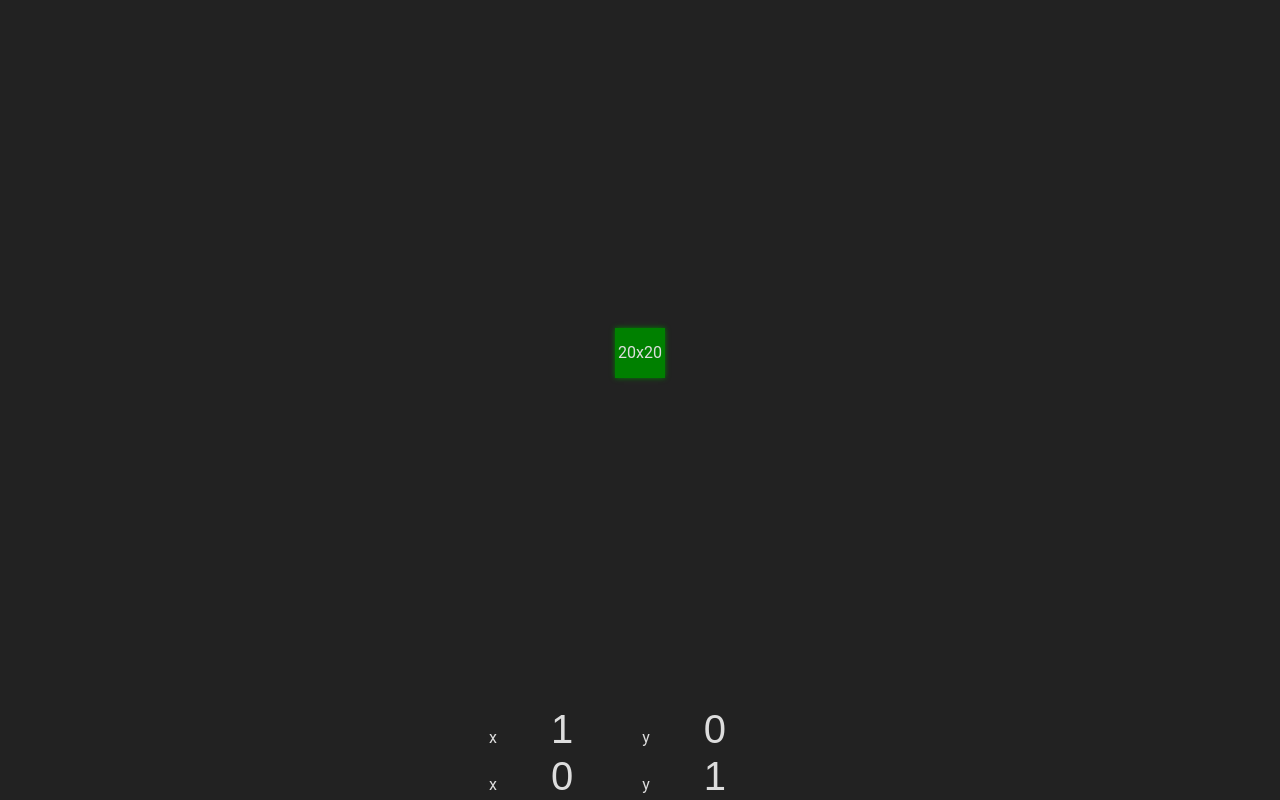
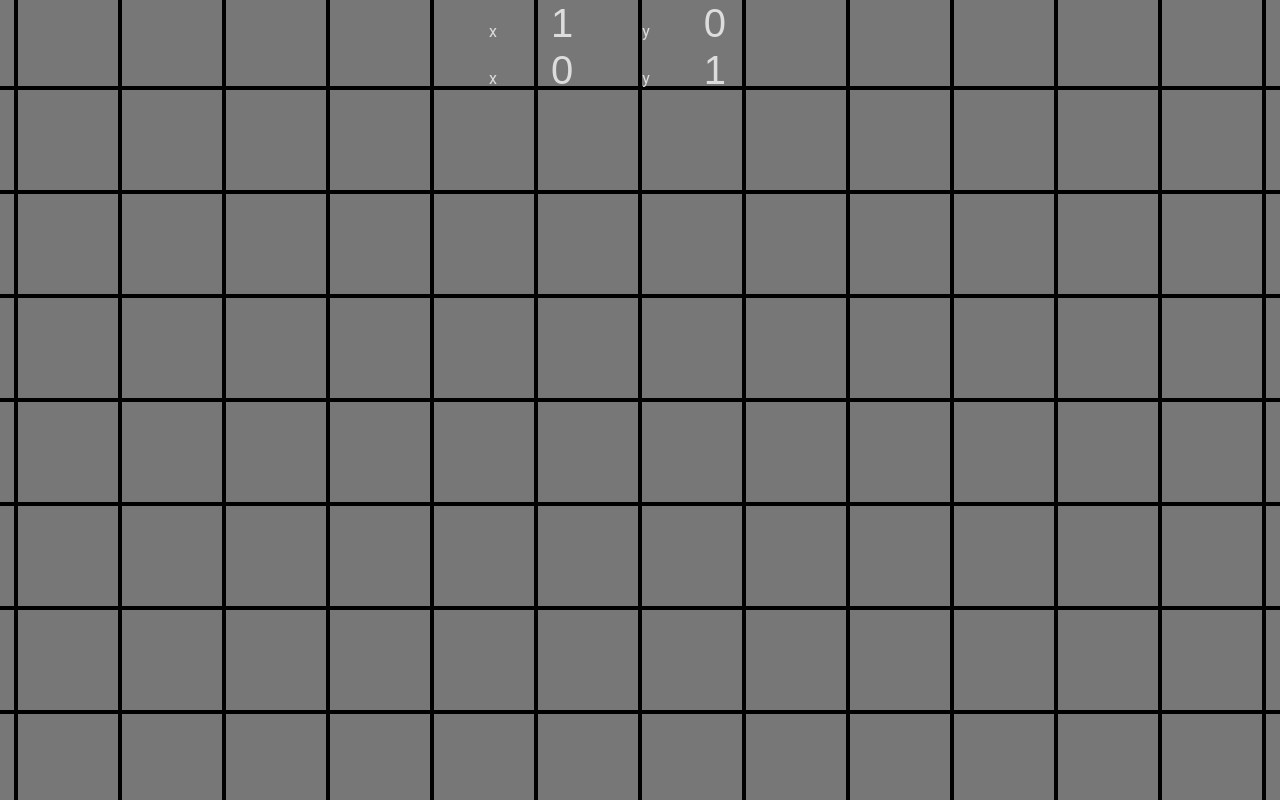
Before and after one commit to dehrax/visual-linear-transform, a plain HTML site: page index.html in a window 1280 px wide. Drawn offline with Linux system fonts and the light colour scheme.

Commit message:
Add grid and transform for it

```diff
--- a/index.html
+++ b/index.html
@@ -5,13 +5,14 @@
 	<meta name="viewport" content="initial-scale=1, width=device-width">
 	<link rel="stylesheet" type="text/css" href="style.css">
 
+
 </head>
 <body>
-	<div id="container">
-
-		<div id="object"><span>20x20</span></div>
+	<div id="bg-grid"></div>
+	<div class="transformEl" id="container">
 
 	</div>
+	<div id="inputs">
 		<div>
 			<label for="x">x</label>
 			<input name="x" value="1" id="x" type="number">
@@ -25,7 +26,10 @@
 			<input name="z" value="1" id="z" type="number">
 
 		</div>
+	</div>
 
+<style></style>
 <script type="text/javascript" src="scripts/index.js"></script>
+
 </body>
 </html>
--- a/scripts/index.js
+++ b/scripts/index.js
@@ -25,6 +25,8 @@ zEl.oninput = matrixUpdate;
 matrixUpdate();
 
 function matrixUpdate(e){
+//Write more generalized version, which updates a CSS class instead
+let transformEl = document.querySelectorAll('.transformEl');
 
 let matrixString = [];
 
@@ -32,6 +34,9 @@ matrixInput.forEach((input, i) => {
 	matrixString[i] = input.value;
 });
 //*-1 for the "wrong" kind of coordinate system
-object.setAttribute('style', `transform:matrix(${matrixString[0]},${matrixString[1]*-1},${matrixString[2]},${matrixString[3]},0,0)`);
-
+console.log(transformEl);
+document.querySelector('style').innerHTML=`.transformEl{
+	transform:matrix(${matrixString[0]},${matrixString[1]*-1},${matrixString[2]},${matrixString[3]},0,0);
 }
+`;
+}
--- a/style.css
+++ b/style.css
@@ -1,5 +1,5 @@
 body{
-	background: #222;
+	background: #777;
 	font-family: 'Roboto', sans-serif;
 	color: #DDD;
 
@@ -12,30 +12,34 @@ body{
 	margin: 0;
 }
 
-#container{
+
+#bg-grid, #container{
+	position: fixed;
+	top: 0;
+	left: 0;
 	height: 100%;
-	display: flex;
-	align-items: center;
+	width:100%;
+	background-image: url('grid.bmp');
+	background-position: center;
+
 }
 
-#object{
-	display: flex;
-	align-items: center;
-
-	background-color: green;
-	width: 50px;
-	height: 50px;
-	transform-origin: 50 50;
-	transition: transform 0.2s;
-	box-shadow: 0 0 5px green;
+#bg-grid{
+	opacity: 0.2;
 }
 
-#object span{
-	vertical-align: middle;
-	text-align: center;
-	margin: 0 auto;
-	margin-bottom: 2px;
+#inputs{
+	bottom: 0;
+	left: 0;
+	right: 0;
+	z-index: 1;
 }
+
+.transformEl{
+	transform-origin: 50 50;
+	transition: transform 0.2s ease;
+}
+
 
 input{
 	z-index: 1;
```
Lines whose indentation alone changed are shown as unchanged.
